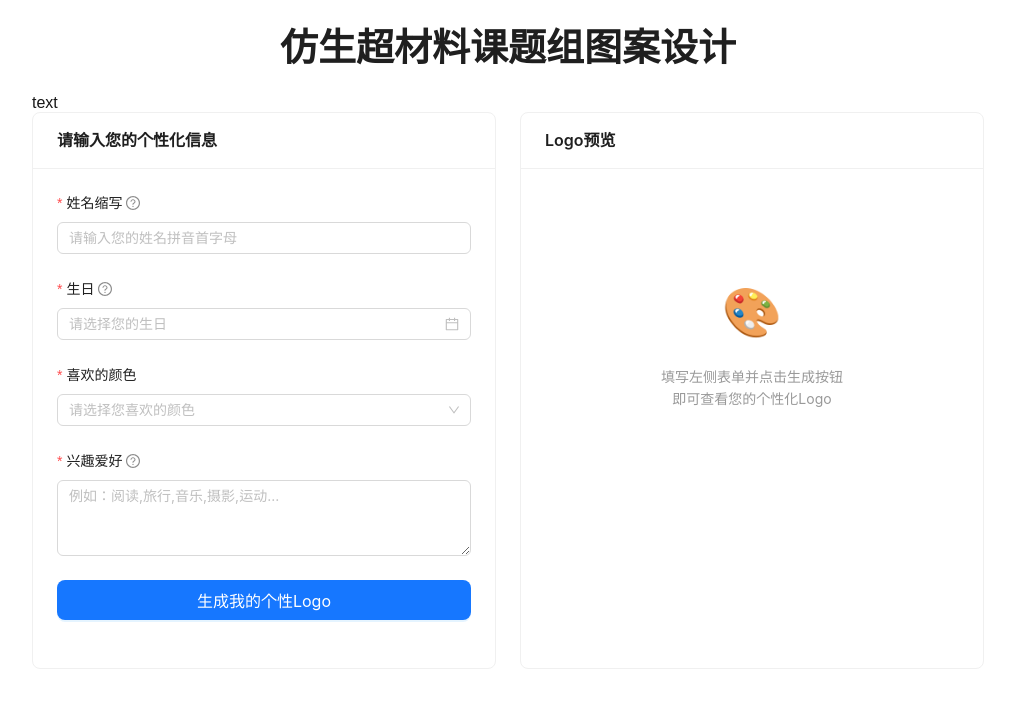
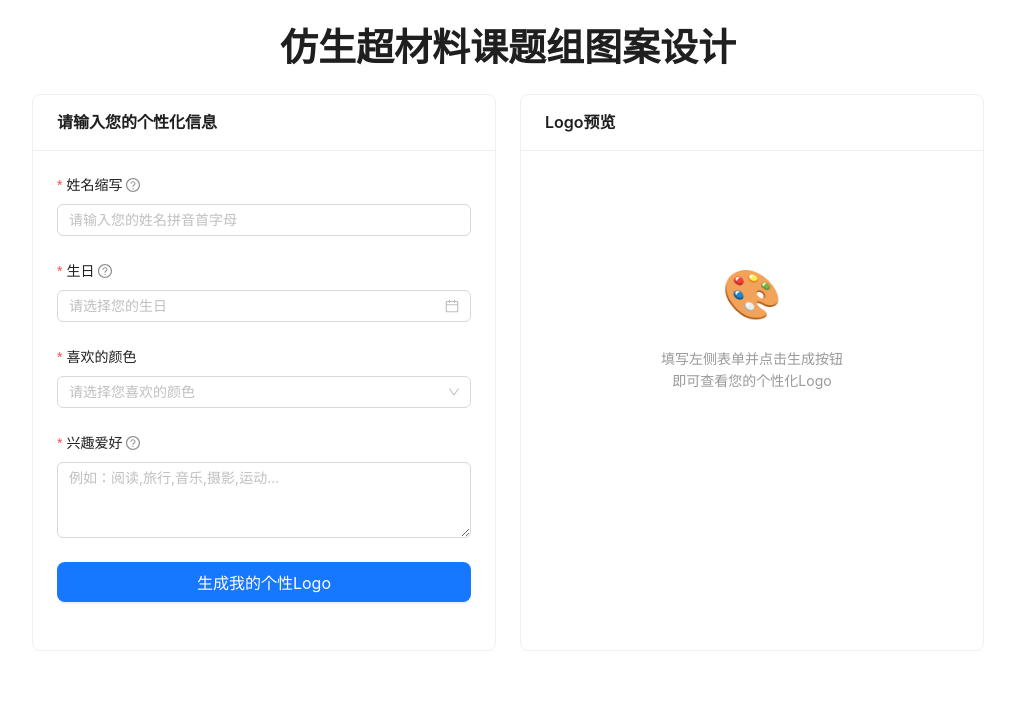
Before and after one commit to C000218/my-logo-maker, a Next.js app: page / in a window 1280 px wide. Shown: the top 708 px of the page, without its empty margins (132-1147 px from the left). Built offline with nearby package versions, Linux system fonts and the light colour scheme.

Commit message:
描述你的修改内容

```diff
--- a/app/page.js
+++ b/app/page.js
@@ -20,7 +20,6 @@ const [loading, setLoading] = useState(false);
   const onFinish = async (values) => {
     setLoading(true);
 
-text
     try {
       // 格式化生日日期
       const formattedData = {
@@ -76,7 +75,6 @@ return (
           仿生超材料课题组图案设计
         </Title>
 
-text
         <div style={{ display: 'grid', gridTemplateColumns: '1fr 1fr', gap: '24px' }}>
           {/* 左侧：表单 */}
           <Card title="请输入您的个性化信息">
```
Lines whose indentation alone changed are shown as unchanged.
